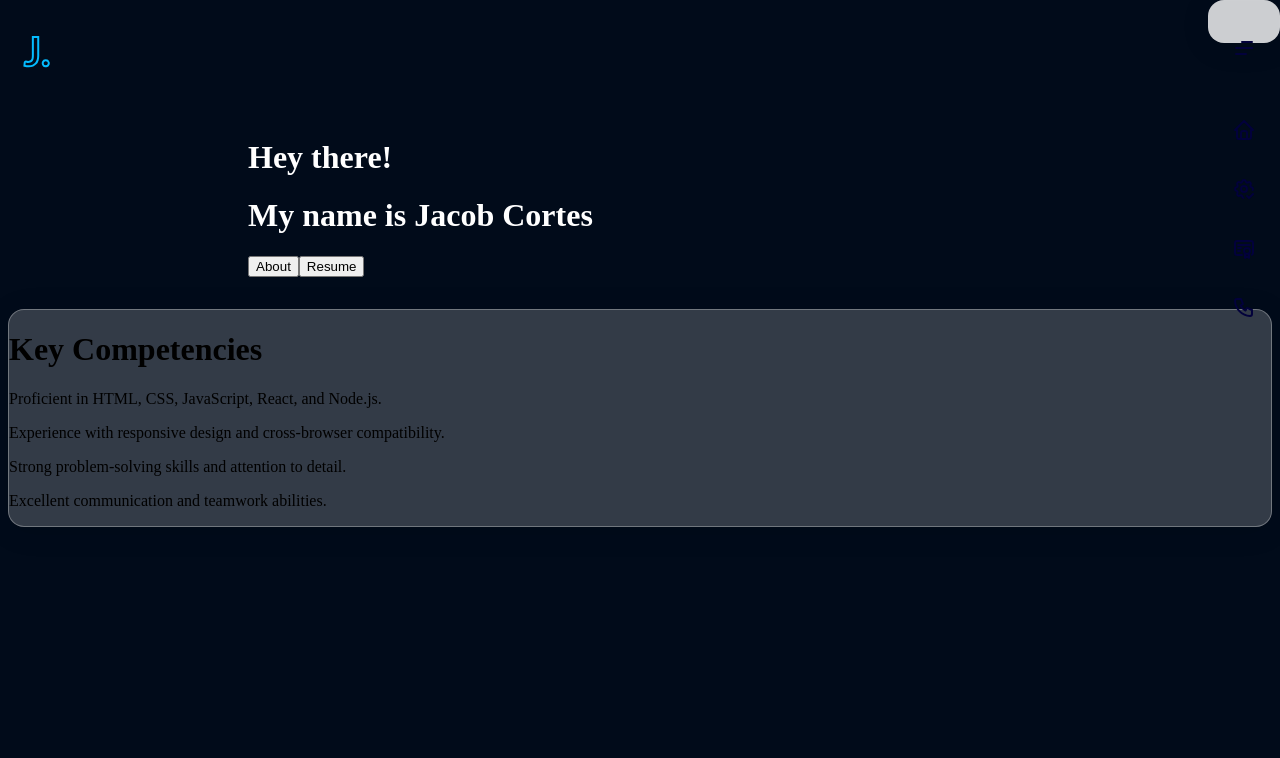
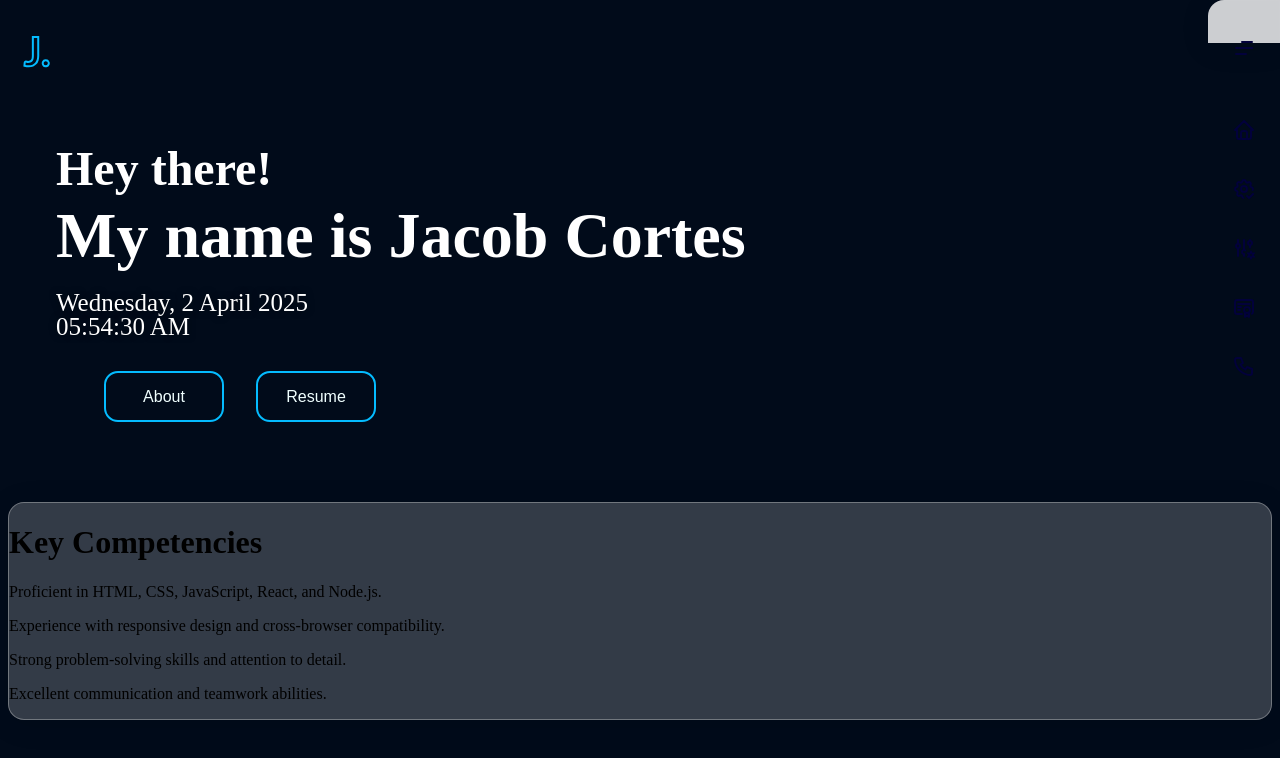
Before and after one commit to 02Jacode/PortfolioWebShowcase, a React (Vite) app: page / in a window 1280 px wide. Shown: the top 758 px of the page. Built offline with nearby package versions, Linux system fonts and the light colour scheme.

Commit message:
updated body 1

```diff
--- a/src/Header.jsx
+++ b/src/Header.jsx
@@ -1,4 +1,4 @@
-import { IconHome } from '@tabler/icons-react';import { IconSettingsCheck } from '@tabler/icons-react';import { IconCertificate } from '@tabler/icons-react';import { IconPhone } from '@tabler/icons-react';import { IconX } from '@tabler/icons-react';import { IconMenu3 } from '@tabler/icons-react';
+import { IconHome } from '@tabler/icons-react';import { IconSettingsCheck } from '@tabler/icons-react';import { IconCertificate } from '@tabler/icons-react';import { IconPhone } from '@tabler/icons-react';import { IconX } from '@tabler/icons-react';import { IconMenu3 } from '@tabler/icons-react';import { IconAdjustmentsCog } from '@tabler/icons-react';
 import './assets/header.css';
 import { useState } from 'react';
 
@@ -43,6 +43,11 @@ function Header(){
                     </button>
                 </a>
                 <a href="#">
+                    <button><IconAdjustmentsCog stroke={2} />
+                        <span>Projects</span>
+                    </button>
+                </a>
+                <a href="#">
                     <button><IconCertificate stroke={2} />
                         <span>Certificates</span>
                     </button>
--- a/src/assets/body1.css
+++ b/src/assets/body1.css
@@ -1,4 +1,55 @@
-.myname{
+.me {
     color: rgb(255, 255, 255);
-    padding: 1rem 0 2rem 15rem;
+    padding: 1rem 0 5rem 3rem;
+    font-size: 2rem;
+    line-height: 1.5rem;
 }
+
+.me button {
+    font-size: 1rem;
+    color: azure;
+    border-radius: 14px;
+    border: 2px solid rgb(4, 188, 255);
+    padding: 0.9rem 1.5rem;
+    background: none;
+    transition: all 0.5s cubic-bezier(0.25, 0.8, 0.25, 1);
+    cursor: pointer;
+    position: relative;
+    overflow: hidden;
+    min-width: 120px;
+}
+
+.buttons {
+    padding: 0 0 0 3rem;
+    display: flex;
+    gap: 2rem;
+    margin-top: 2rem;
+    flex-wrap: wrap;
+}
+
+.me button:hover {
+    color:antiquewhite;
+    background-color:none;
+    transform: translateY(-5px);
+    box-shadow: 0 6px 12px rgba(4, 188, 255, 0.5);
+    border-color: rgba(4, 188, 255, 0.8);
+}
+
+.me button:active {
+    transform: translateY(-1px);
+}
+.me button::after {
+    content: '';
+    position: absolute;
+    top: 0;
+    left: 0;
+    width: 100%;
+    height: 100%;
+    background: radial-gradient(circle at bottom, rgba(0, 187, 255, 0.4) 0%, transparent 90%);
+    opacity: 0;
+    transition: opacity 0.3s ease;
+}
+
+.me button:hover::after {
+    opacity: 1;
+}
--- /dev/null
+++ b/src/assets/clock.js
@@ -0,0 +1,27 @@
+export const getDayOfWeek = (dayIndex) => {
+    const days = ['Sunday', 'Monday', 'Tuesday', 'Wednesday', 'Thursday', 'Friday', 'Saturday'];
+    return days[dayIndex];
+  };
+
+  export const getFullDate = (date) => {
+    const monthNames = ['January', 'February', 'March', 'April', 'May', 'June',
+                       'July', 'August', 'September', 'October', 'November', 'December'];
+    return `${date.getDate()} ${monthNames[date.getMonth()]} ${date.getFullYear()}`;
+  };
+
+  export const getCurrentTime = () => {
+    const now = new Date();
+    let hours = now.getHours();
+    const minutes = now.getMinutes().toString().padStart(2, '0');
+    const seconds = now.getSeconds().toString().padStart(2, '0');
+    const meridiem = (hours >= 12) ? 'PM' : 'AM';
+
+    hours = (hours % 12) || 12;
+    hours = hours.toString().padStart(2, '0');
+
+    return {
+      timeString: `${hours}:${minutes}:${seconds} ${meridiem}`,
+      dayOfWeek: getDayOfWeek(now.getDay()),
+      fullDate: getFullDate(now)
+    };
+  };
--- a/src/assets/header.css
+++ b/src/assets/header.css
@@ -32,7 +32,7 @@ height: 100vh;
 width: 250px;
 /* From https://css.glass */
 background: rgba(255, 255, 255, 0.8);
-border-radius: 16px;
+border-radius: 16px 0 0 0;
 box-shadow: 0 4px 30px rgba(0, 0, 0, 0.1);
 backdrop-filter: blur(8.5px);
 -webkit-backdrop-filter: blur(8.5px);
@@ -99,14 +99,13 @@ transition: all 0.5s ease;
     color: #f5f5f5;
 }
 
-/* Update the media query section */
 @media (max-width: 768px) {
     .mobile-menu-button {
         display: block;
     }
 
     .menu {
-        width: 70px;  /* Make menu narrower on mobile */
+        width: 70px;
         transform: translateX(100%);
         transition: transform 0.3s ease-in-out;
     }
@@ -115,18 +114,15 @@ transition: all 0.5s ease;
         transform: translateX(0);
     }
 
-    /* Hide spans on mobile */
     .menu nav button span {
         display: none;
     }
 
-    /* Center icons in buttons */
     .menu nav button {
         justify-content: center;
         padding: 12px 0;
     }
 
-    /* Make buttons more compact on mobile */
     .menu nav {
         padding: 0 10px;
     }
--- a/src/body1.jsx
+++ b/src/body1.jsx
@@ -1,16 +1,38 @@
 import './assets/body1.css';
+import { getCurrentTime } from './assets/clock.js';
+import { useEffect, useState } from 'react';
 
-function Body1(){
-    return(
-        <>
-        <div className="myname">
-        <h1>Hey there!</h1>
-        <h1>My name is Jacob Cortes</h1>
+function Body1() {
+  const [time, setTime] = useState(getCurrentTime());
+
+  useEffect(() => {
+    const timer = setInterval(() => {
+      setTime(getCurrentTime());
+    }, 1000);
+
+    return () => clearInterval(timer);
+  }, []);
+
+  return (
+    <div className="me">
+        <div className="header-text">
+      <h2>Hey there!</h2>
+      <h1>My name is Jacob Cortes</h1>
+                                    <div className="clock" style={{
+                                        color: 'white',
+                                        textShadow: '0 0 0.2cm rgba(0, 0, 0, 0.5)',
+                                        fontSize: '25px'
+                                    }}>
+                                        {time.dayOfWeek}, {time.fullDate}<br/>
+                                        {time.timeString}
+                                    </div>
+        </div>
+      <div className="buttons">
         <button>About</button>
         <button>Resume</button>
-        </div>
-        </>
-    );
+      </div>
+    </div>
+  );
 }
 
-export default Body1
+export default Body1;
```
Also changed, not shown: 1 other file (tests, documents, lock files or other folders).
